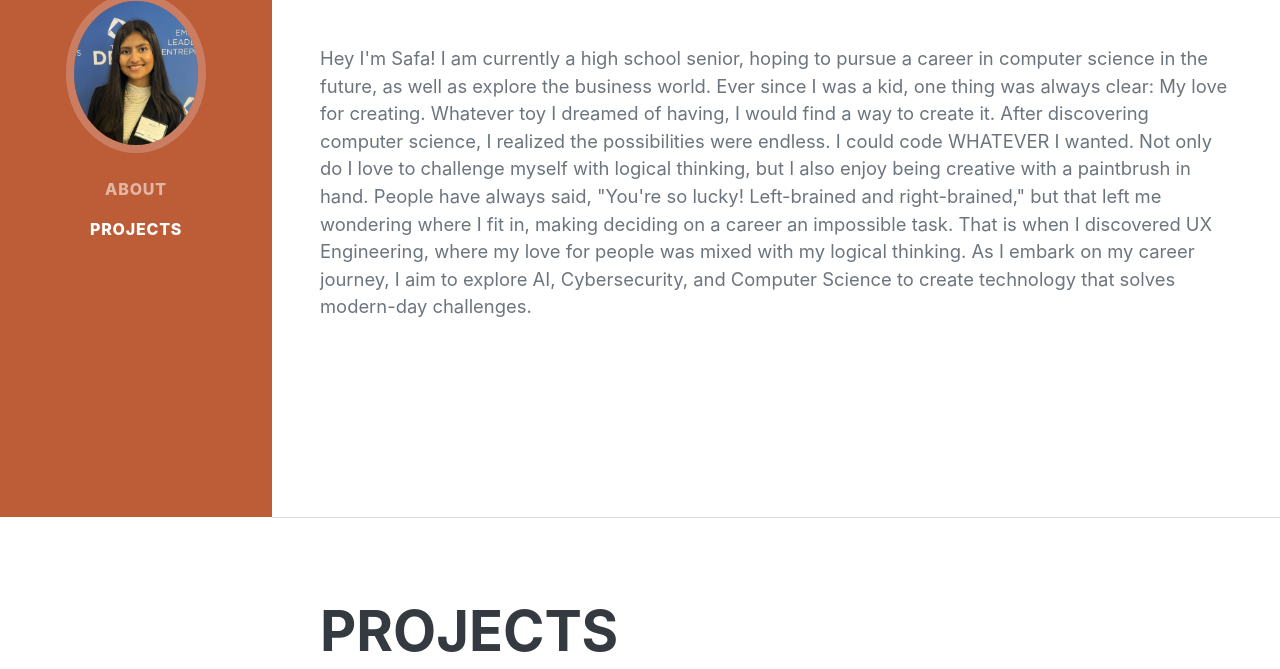
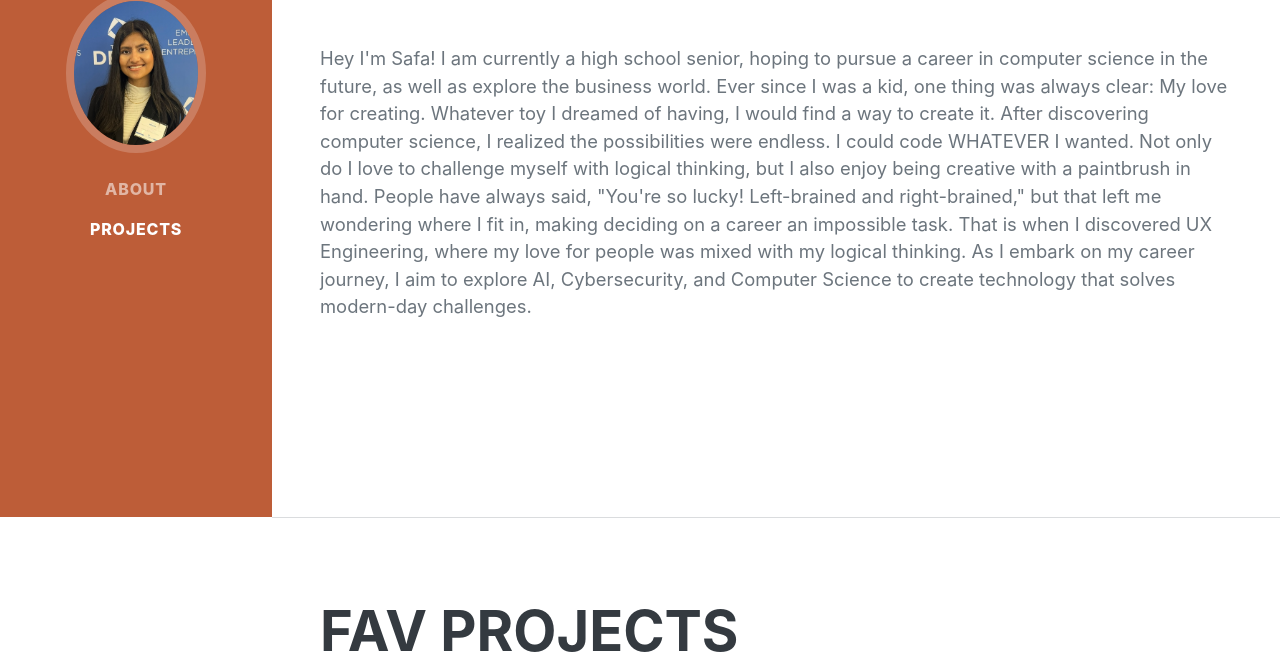
Before and after one commit to safa-m-sketch/safa-m-sketch.github.io, a website: page index.html in a window 1280 px wide. Shown: the part 283-952 px from the top of the page. Drawn offline with nearby package versions, Linux system fonts and the light colour scheme; a web font is replaced by a local one.

Commit message:
Update index.html

```diff
--- a/index.html
+++ b/index.html
@@ -53,7 +53,7 @@
         <!-- Fav Projects -->
 <section class="resume-section" id="projects">
     <div class="resume-section-content">
-        <h2 class="mb-5">Projects</h2>
+        <h2 class="mb-5">Fav Projects</h2>
 
         <!-- Flashcard App -->
         <div class="mb-4">
```
